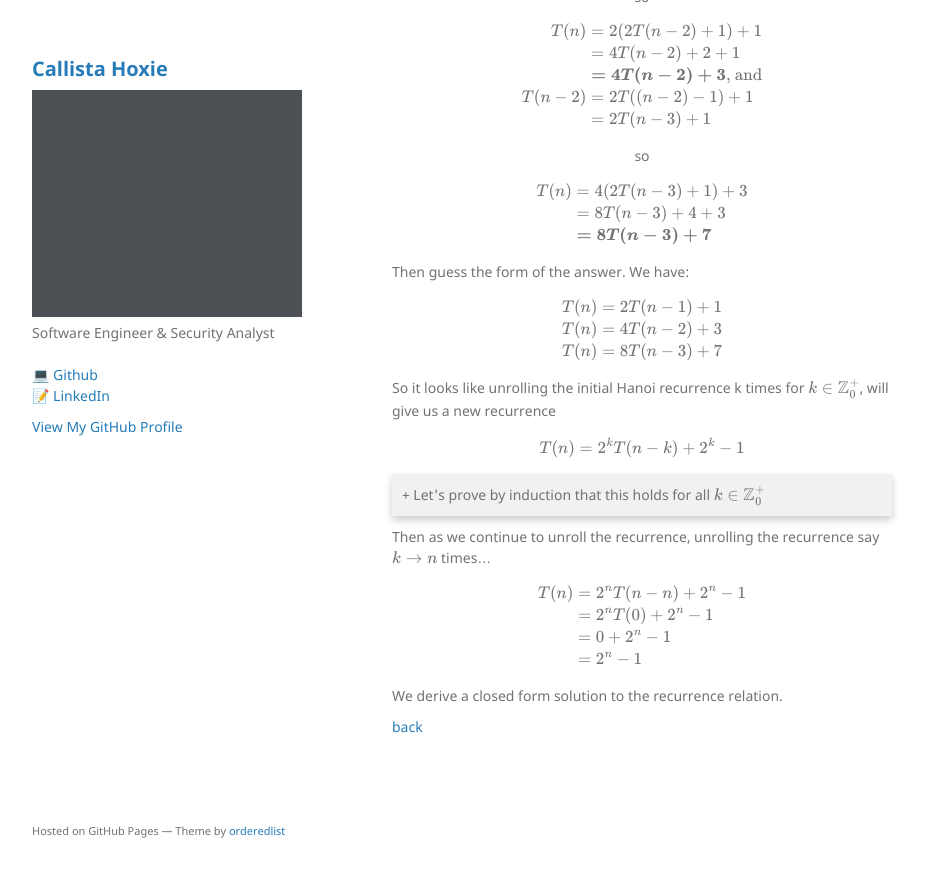
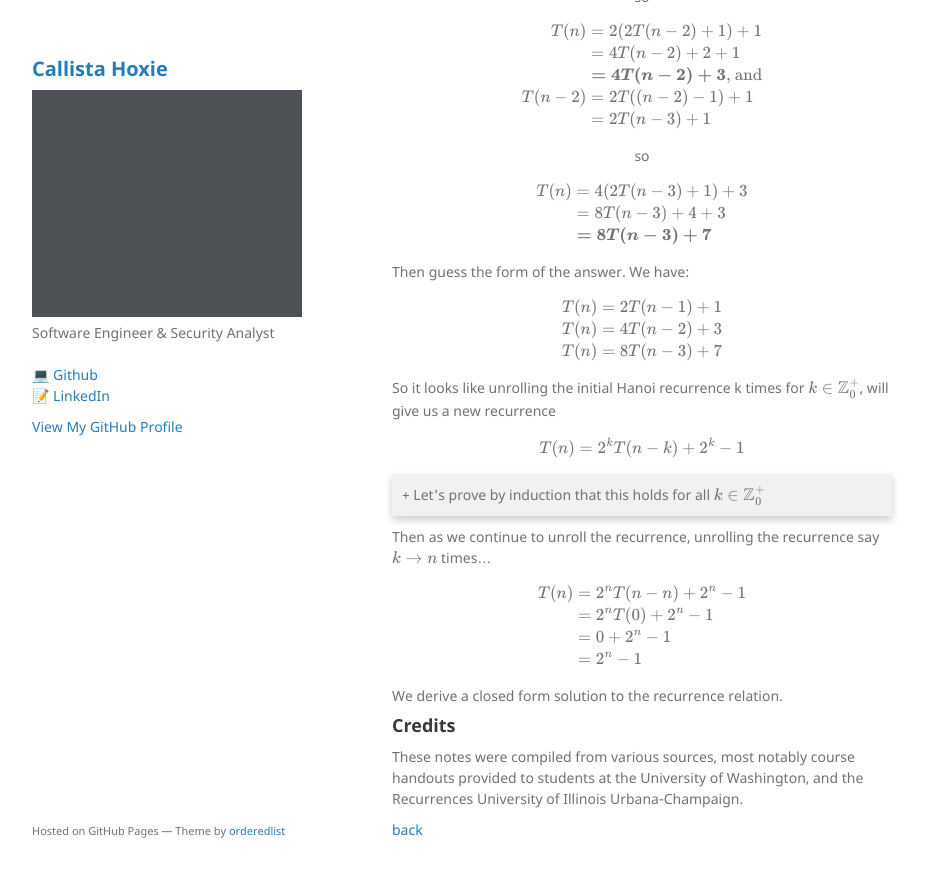
Before and after one commit to callistajosette/callistajosette.github.io, a Jekyll site: the page built from project-crease.md, in a window 1280 px wide and 900 px high, scrolled down 559 px. Shown: the top 877 px of the window, without its empty margins (178-1104 px from the left). Built offline with Jekyll 4.4.1, drawn with Linux system fonts in a browser that asks for light colours; our own code applies the rules of GitHub Pages for plain Markdown files.

Commit message:
Update project-crease.md

```diff
--- a/project-crease.md
+++ b/project-crease.md
@@ -98,4 +98,8 @@ $$
 
 We derive a closed form solution to the recurrence relation.
 
+## Credits
+These notes were compiled from various sources, most notably course handouts provided to students at the University of Washington, and the
+Recurrences University of Illinois Urbana-Champaign.
+
 [back](./)
```
